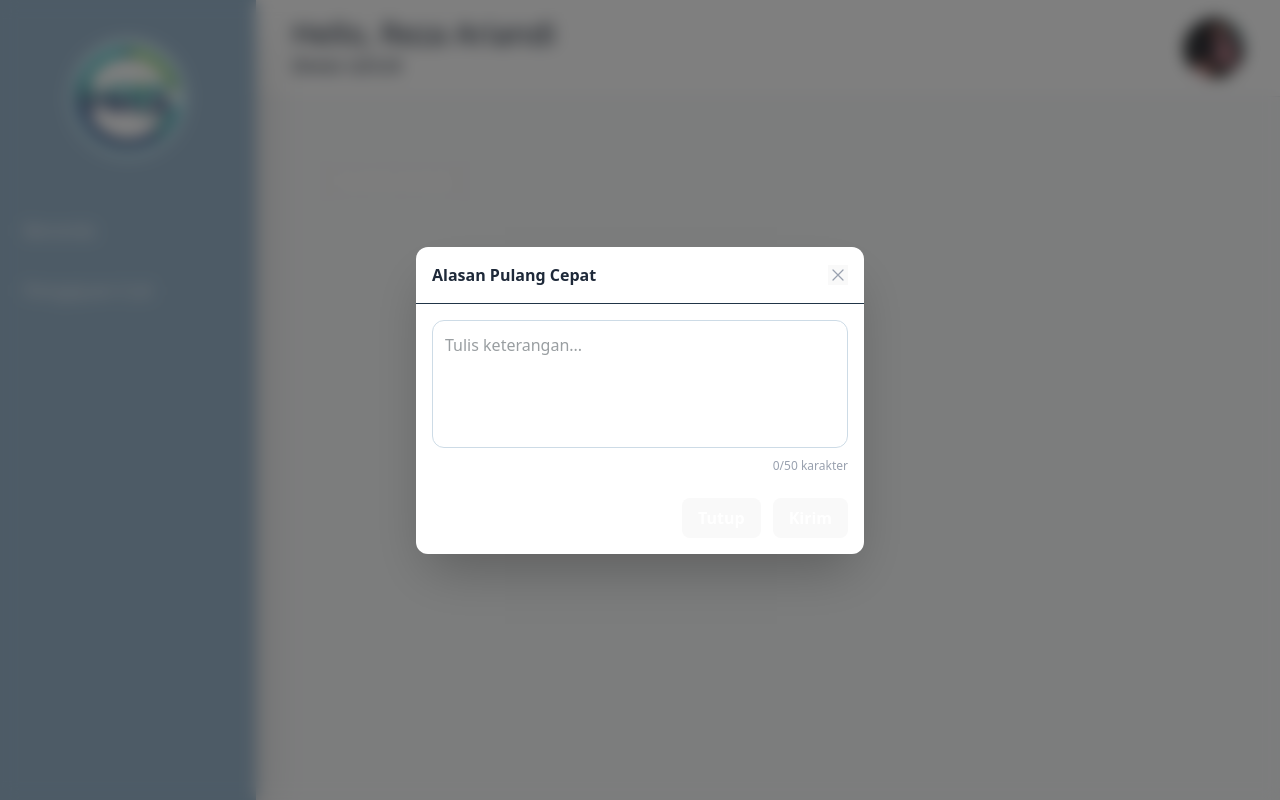
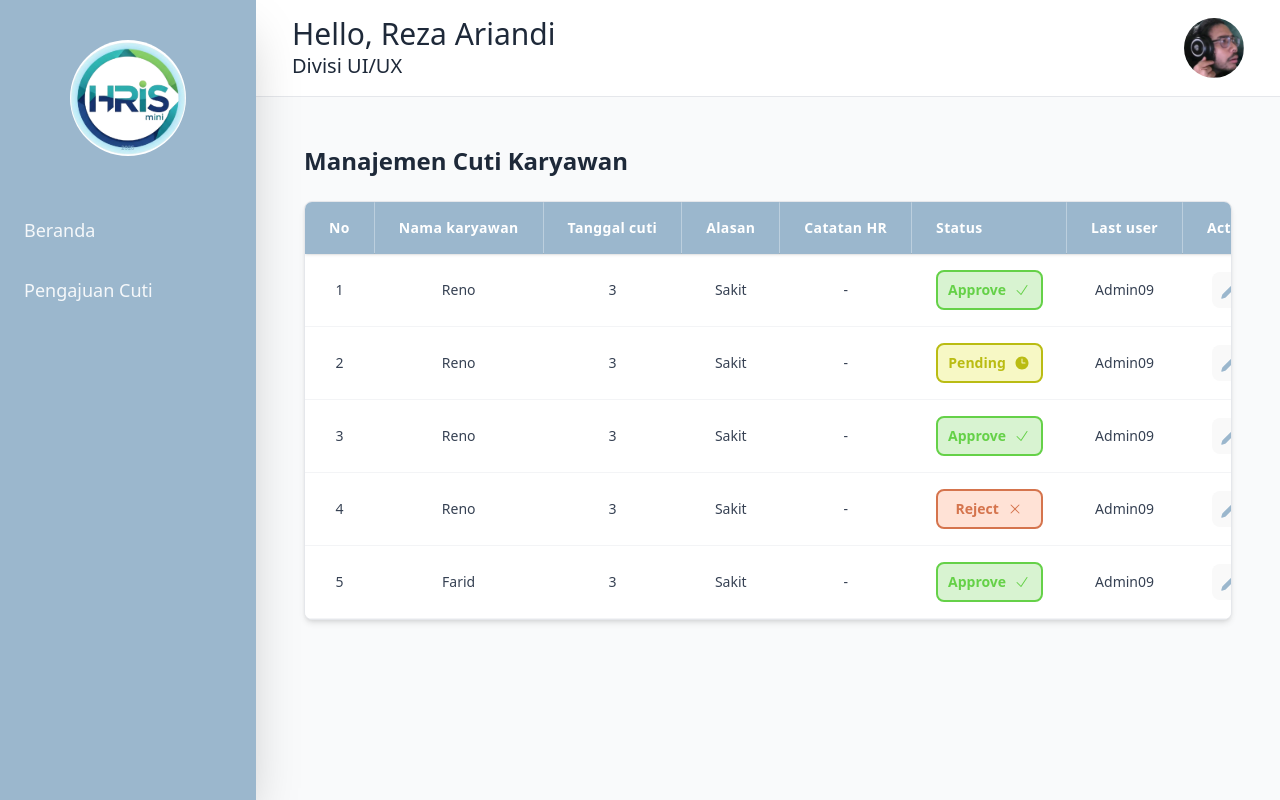
Before and after one commit to ahmarahlo/hris-web, a React (Vite) app: page / in a window 1280 px wide. Built offline with nearby package versions, Linux system fonts and the light colour scheme.

Commit message:
penambahan badge

```diff
--- a/src/App.jsx
+++ b/src/App.jsx
@@ -1,50 +1,99 @@
-import { useState } from "react"; // <--- 1. IMPORT STATE
-import { ClockIcon, PlusIcon } from "@heroicons/react/24/solid";
-import {
-	Alert,
-	Button,
-	Card,
-	Dropdown,
-	Input,
-	Table,
-	Modal,
-	Layout,
-} from "./lib/components";
+import { useState } from "react";
+import { PencilIcon } from "@heroicons/react/24/solid";
+import { Table, Badge, Layout } from "./lib/components";
 import "./App.css";
-import InputModal from "./lib/components/modal/inputModal";
 
 function App() {
-    // 1. STATE SAKLAR (Default false biar gak kaget pas load)
-    const [isOpen, setIsOpen] = useState(true);
+	// Data sample sesuai gambar
+	const cutiData = [
+		{
+			no: 1,
+			nama: "Reno",
+			tanggal: 3,
+			alasan: "Sakit",
+			catatan: "",
+			status: "approve",
+			lastUser: "Admin09",
+		},
+		{
+			no: 2,
+			nama: "Reno",
+			tanggal: 3,
+			alasan: "Sakit",
+			catatan: "",
+			status: "pending",
+			lastUser: "Admin09",
+		},
+		{
+			no: 3,
+			nama: "Reno",
+			tanggal: 3,
+			alasan: "Sakit",
+			catatan: "",
+			status: "approve",
+			lastUser: "Admin09",
+		},
+		{
+			no: 4,
+			nama: "Reno",
+			tanggal: 3,
+			alasan: "Sakit",
+			catatan: "",
+			status: "reject",
+			lastUser: "Admin09",
+		},
+		{
+			no: 5,
+			nama: "Farid",
+			tanggal: 3,
+			alasan: "Sakit",
+			catatan: "",
+			status: "approve",
+			lastUser: "Admin09",
+		},
+	];
 
-    // 2. HANDLER TANPA ALERT (Langsung tutup)
-    const handleSubmit = (data) => {
-        console.log("Data dikirim ke Backend:", data);
-        // Di sini panggil API nanti...
+	const columns = [
+		{ header: "No", accessor: "no" },
+		{ header: "Nama karyawan", accessor: "nama" },
+		{ header: "Tanggal cuti", accessor: "tanggal" },
+		{ header: "Alasan", accessor: "alasan" },
+		{
+			header: "Catatan HR",
+			accessor: "catatan",
+			render: (row) => row.catatan || "-",
+		},
+		{
+			header: "Status",
+			accessor: "status",
+			render: (row) => (
+				<Badge variant={row.status}>
+					{row.status.charAt(0).toUpperCase() + row.status.slice(1)}
+				</Badge>
+			),
+		},
+		{ header: "Last user", accessor: "lastUser" },
+		{
+			header: "Action",
+			accessor: "action",
+			render: () => (
+				<button className="p-2 text-brand-600 hover:text-brand-800 hover:bg-brand-100 rounded-lg transition-colors">
+					<PencilIcon className="h-5 w-5" />
+				</button>
+			),
+		},
+	];
 
-        setIsOpen(false); // Otomatis tutup modal
-    };
-
-    return (
-        <Layout>
-             {/* Tombol buat buka lagi kalau ketutup */}
-             <div className="p-10">
-                <button
-                    className="bg-blue-500 text-white px-4 py-2 rounded"
-                    onClick={() => setIsOpen(true)}
-                >
-                    Tes Buka Modal
-                </button>
-            </div>
-
-            <InputModal
-                isOpen={isOpen}              // <--- JANGAN HARDCODE TRUE
-                onClose={() => setIsOpen(false)} // <--- INI PERBAIKANNYA (Pake setIsOpen)
-                onSubmit={handleSubmit}
-                title="Alasan Pulang Cepat"
-            />
-        </Layout>
-    );
+	return (
+		<Layout>
+			<div className="p-6">
+				<h1 className="text-2xl font-bold text-gray-800 mb-6">
+					Manajemen Cuti Karyawan
+				</h1>
+				<Table columns={columns} data={cutiData} />
+			</div>
+		</Layout>
+	);
 }
 
 export default App;
--- a/src/index.css
+++ b/src/index.css
@@ -18,7 +18,7 @@
 		--color-success-300: #b2e8a4;
 		--color-success-400: #98e085;
 		--color-success-500: #7fd967;
-		--color-success-600: #54ae3c;
+		--color-success-600: #65d148;
 		--color-success-700: #438b30;
 		--color-success-800: #336924;
 		--color-success-900: #224618;
--- /dev/null
+++ b/src/lib/components/badge/badge.jsx
@@ -0,0 +1,34 @@
+import React from "react";
+import { CheckIcon, XMarkIcon, ClockIcon } from "@heroicons/react/24/solid";
+
+export function Badge({
+	variant = "pending",
+	className = "",
+	children,
+	...props
+}) {
+	const baseStyles =
+		"inline-flex items-center justify-center gap-2 w-[107px] h-[40px] rounded-lg font-semibold text-sm transition-colors duration-200";
+
+	const variants = {
+		approve: "bg-success-300/50 text-success-600 border-2 border-success-600",
+		reject: "bg-danger-300/50 text-danger-600 border-2 border-danger-600",
+		pending: "bg-warning-300/50 text-warning-600 border-2 border-warning-600",
+	};
+
+	const icons = {
+		approve: <CheckIcon className="h-4 w-4" />,
+		reject: <XMarkIcon className="h-4 w-4" />,
+		pending: <ClockIcon className="h-4 w-4" />,
+	};
+
+	const variantStyles = variants[variant] || variants.pending;
+	const icon = icons[variant] || icons.pending;
+
+	return (
+		<span className={`${baseStyles} ${variantStyles} ${className}`} {...props}>
+			{children}
+			{icon}
+		</span>
+	);
+}
--- a/src/lib/components/index.jsx
+++ b/src/lib/components/index.jsx
@@ -8,3 +8,4 @@ export { TopBar } from "./navigation/TopBar.jsx";
 export { Card } from "./card/Card.jsx";
 export { Modal } from "./modal/Modal.jsx";
 export { Layout } from "./layout/layout.jsx";
+export { Badge } from "./badge/badge.jsx";
```
